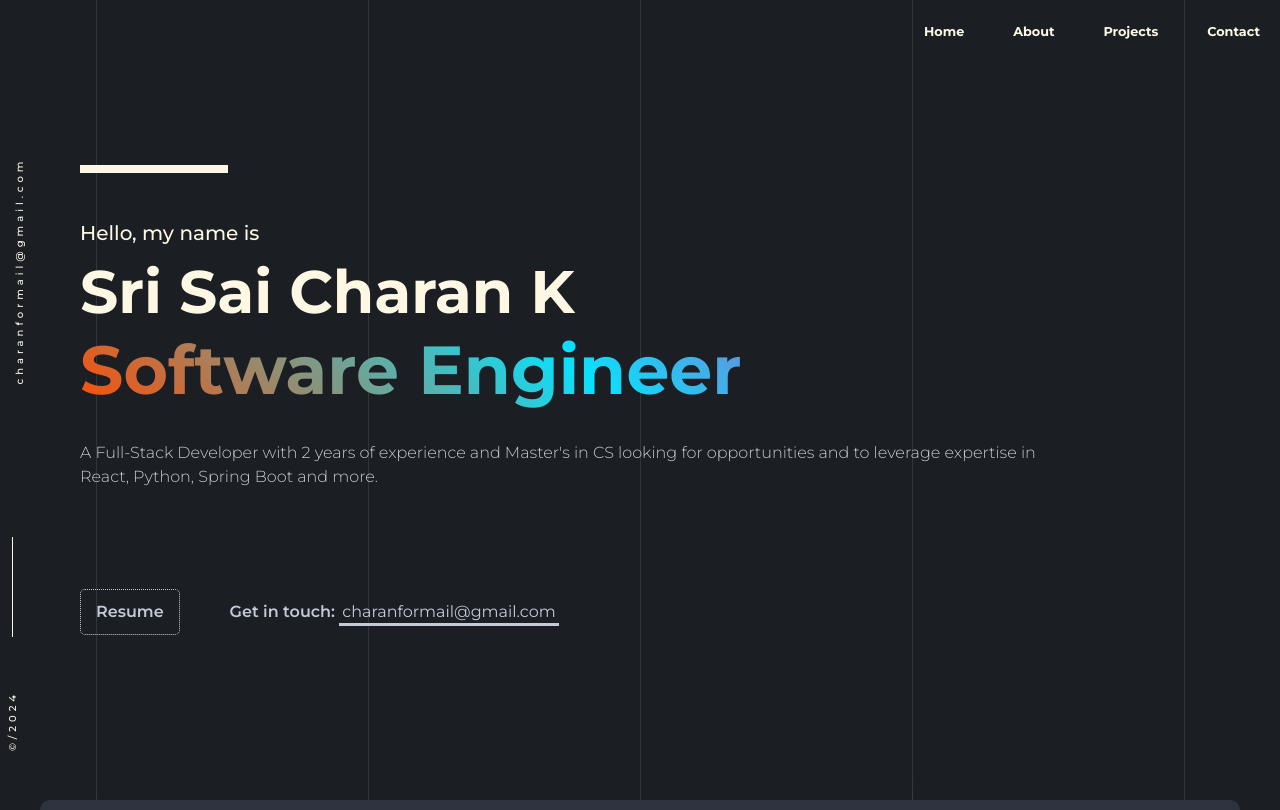
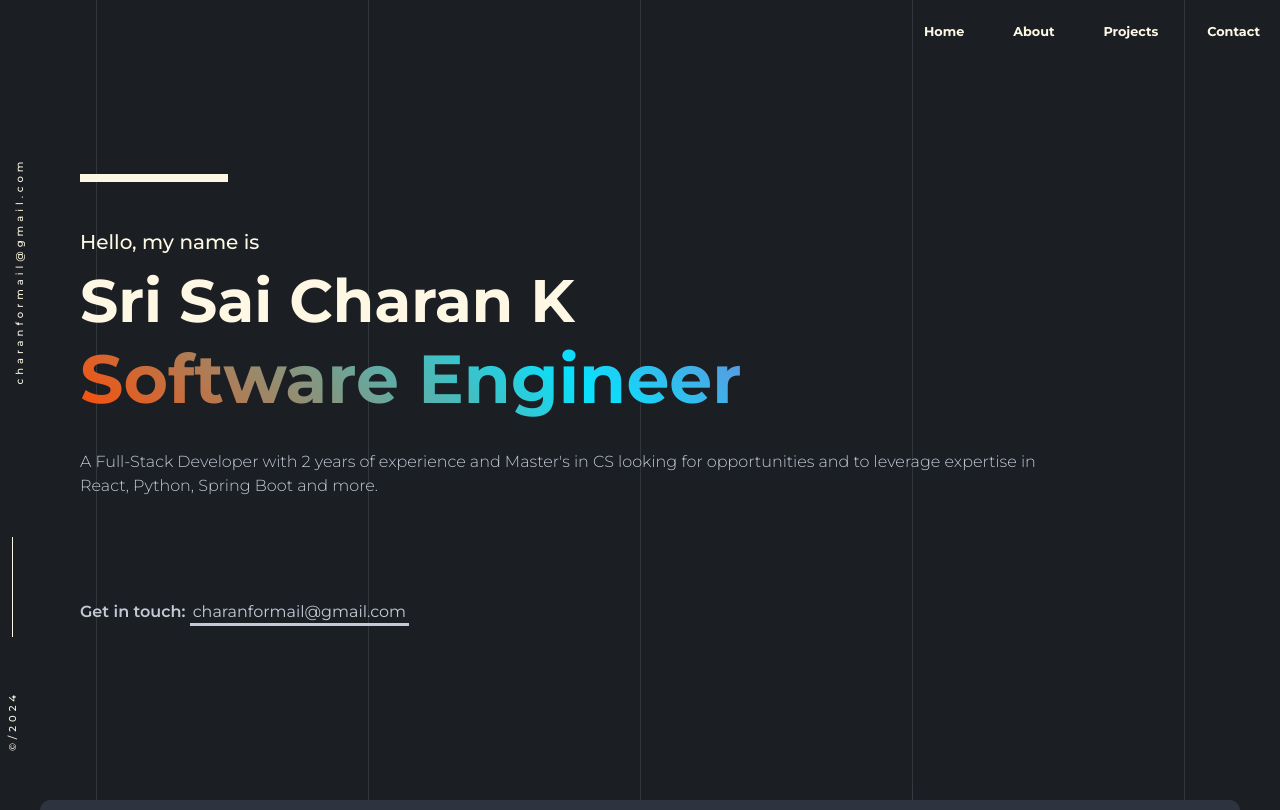
Before and after one commit to sricharan18/portfolio, a React (Create React App) app: page / in a window 1280 px wide. Shown: the top 810 px of the page. Built offline with nearby package versions, Linux system fonts and the light colour scheme.

Commit message:
layout-changes

```diff
--- a/src/homepage.js
+++ b/src/homepage.js
@@ -67,10 +67,10 @@ const Homepage = () => {
 
                         <div style={{display:'flex', alignItems: 'center'}}>
 
-                            <a href={Resume} target="_blank" style={{textDecoration: 'none'}}>
+                            {/* <a href={Resume} target="_blank" style={{textDecoration: 'none'}}>
                                 <div className='hero-support-text fade-up resume-btn' data-animate='fade-up'
                                 style={{transitionDelay: '.6s', fontWeight: 600}}>Resume</div>
-                            </a>
+                            </a> */}
 
 
                             <div className='hero-support-text fade-up' data-animate='fade-up' style={{transitionDelay: '.6s', fontWeight: 600}}>
```
